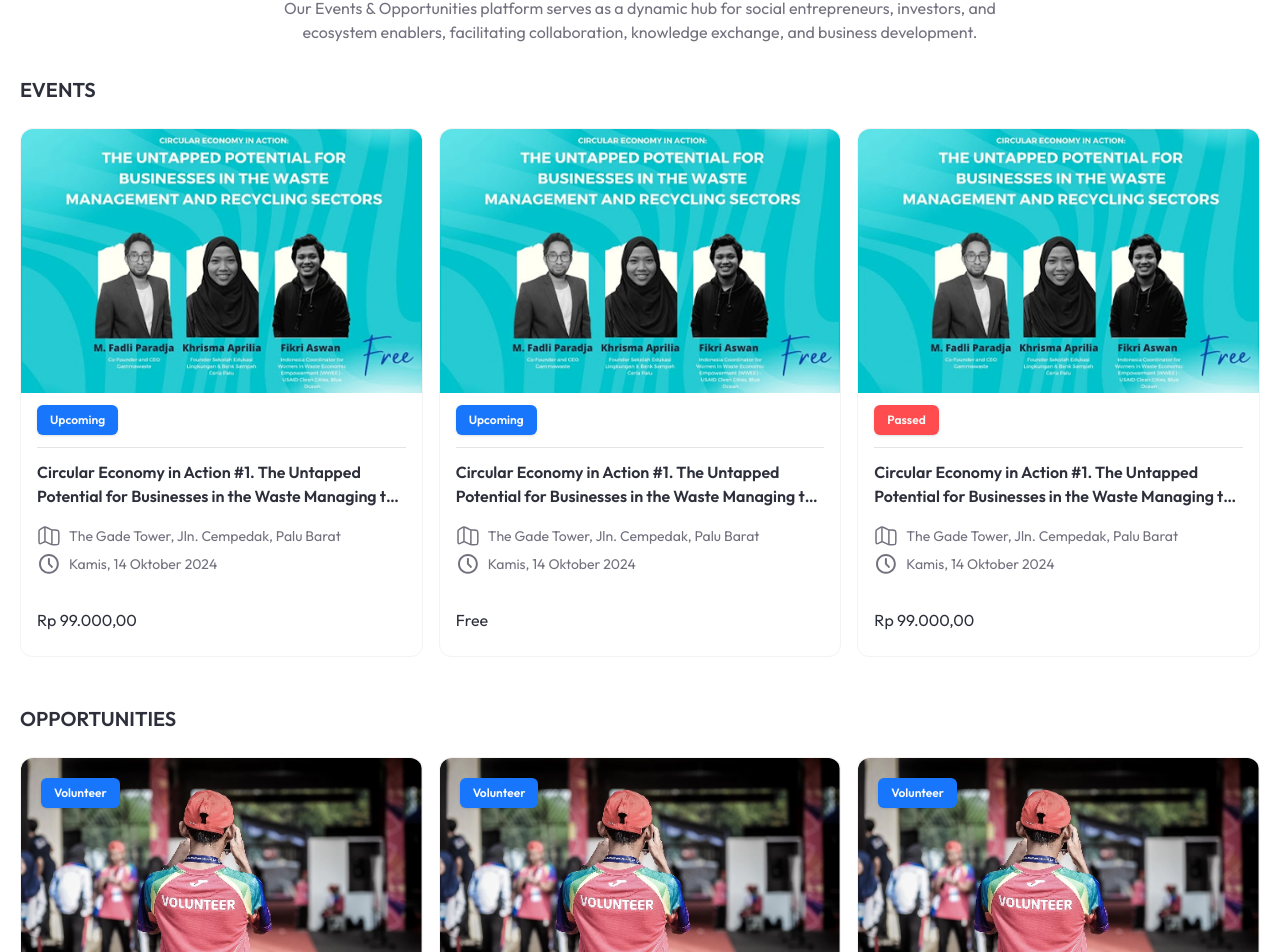
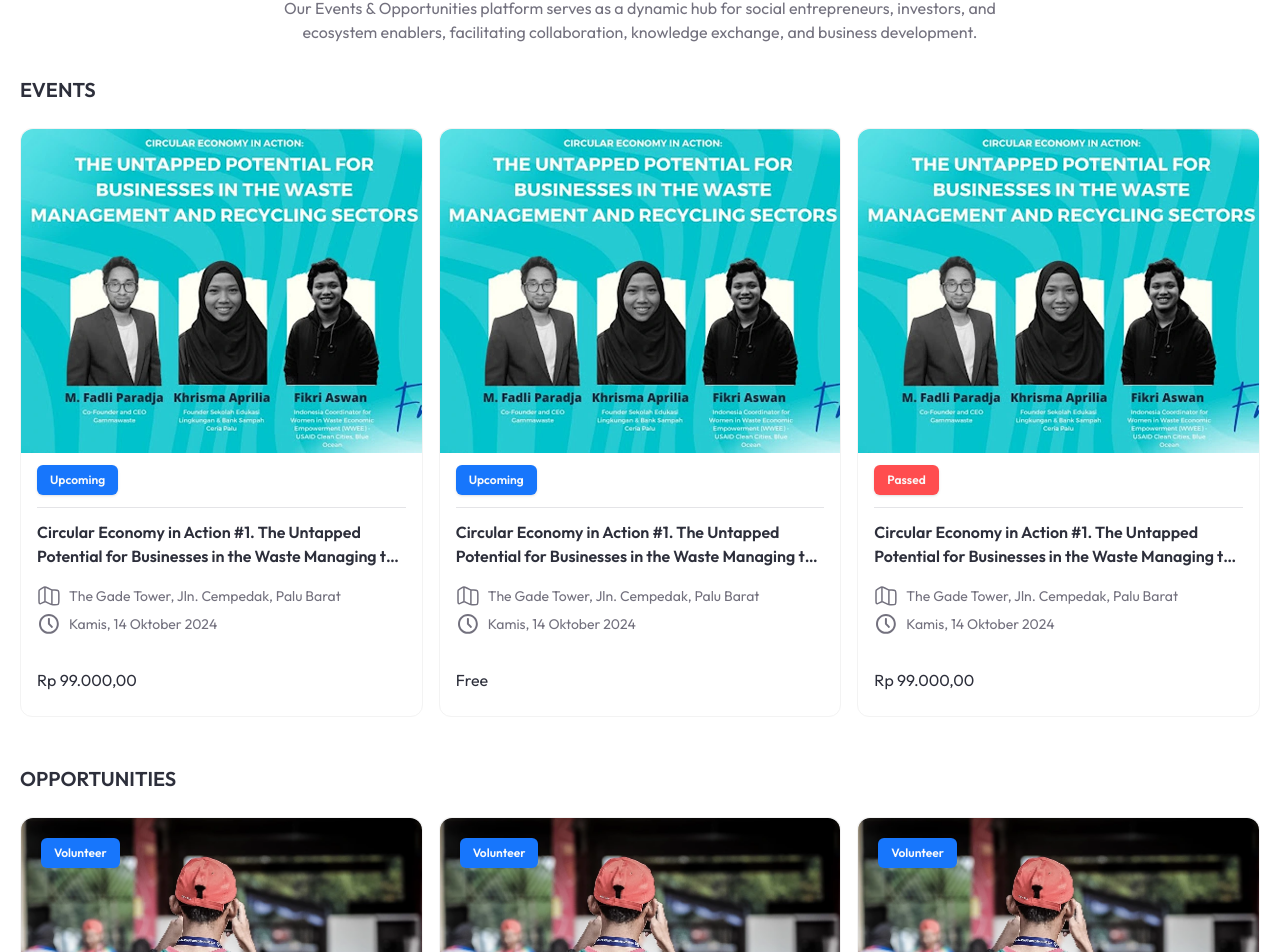
Before and after one commit to vickyadrii/impact-palu, a Next.js app: page /events-opportunities in a window 1280 px wide. Shown: the part 192-1144 px from the top of the page. Built offline with nearby package versions, Linux system fonts and the light colour scheme.

Commit message:
chore: adjust height position on event cards

```diff
--- a/src/features/events-opportunities/components/event-item-card.tsx
+++ b/src/features/events-opportunities/components/event-item-card.tsx
@@ -12,7 +12,13 @@ const EventItemCard = ({ event }: Props) => {
   return (
     <Card className="bg-white">
       <div>
-        <Image src={event.thumbnail_url} alt={event.title} width={1000} height={1000} className="rounded-t-xl" />
+        <Image
+          src={event.thumbnail_url}
+          alt={event.title}
+          width={1000}
+          height={700}
+          className="rounded-t-xl lg:h-[324px] h-[240px] object-cover"
+        />
       </div>
       <CardHeader className="border-b p-0 mb-3 mx-4 py-3">
         <Badge variant={event.status} className="capitalize">
--- a/src/features/events-opportunities/components/opportunity-item-card.tsx
+++ b/src/features/events-opportunities/components/opportunity-item-card.tsx
@@ -16,7 +16,7 @@ const OpportunityItemCard = ({ opportunity }: Props) => {
           alt={opportunity.title}
           width={1000}
           height={1000}
-          className="rounded-t-xl"
+          className="rounded-t-xl lg:h-[324px] h-[240px] object-cover"
         />
         <div className="absolute top-0 p-5">
           <Badge variant="upcoming" className="capitalize">
```
